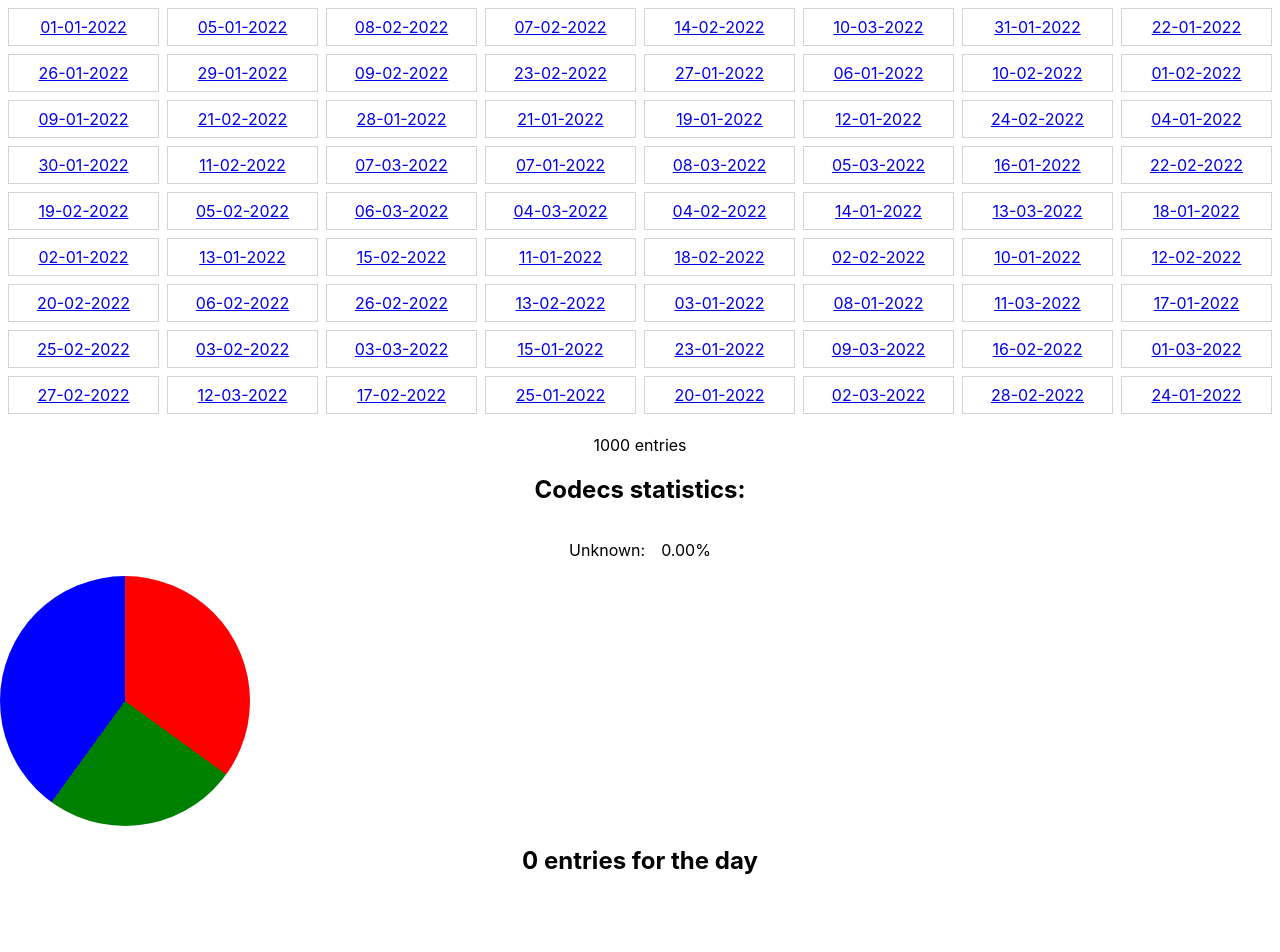
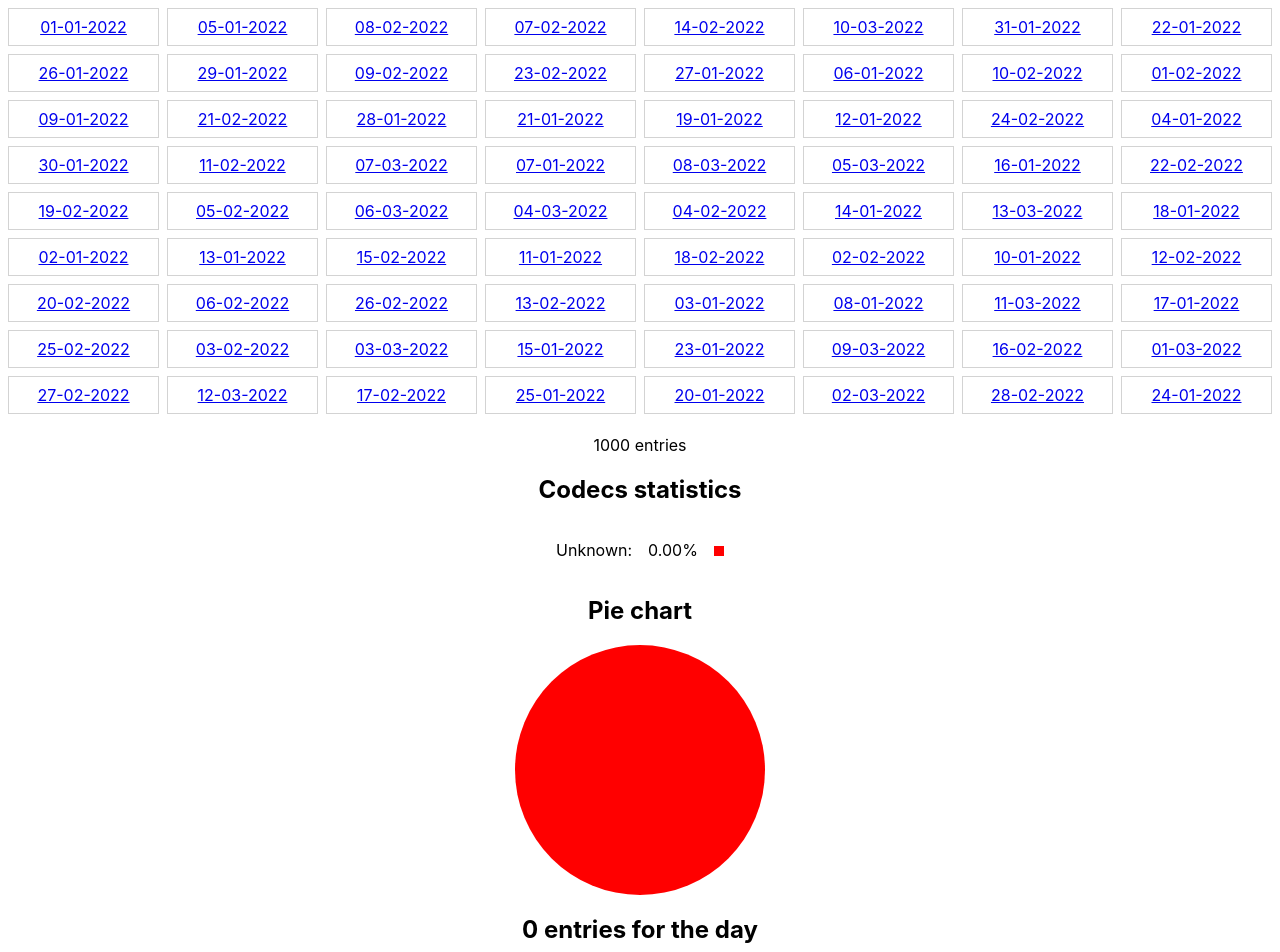
Before and after one commit to maurer2/fernsprecher-kodierer-dekodierer-schau, a React (Create React App) app in the folder app/: page /calls/01-01-2022 in a window 1280 px wide. Shown: the top 952 px of the page. Before the commit the page ends 895 px from the top, so only its background shows below. Built offline with nearby package versions, Linux system fonts and the light colour scheme.

Commit message:
Added π chart

```diff
--- a/app/src/App.css
+++ b/app/src/App.css
@@ -14,3 +14,7 @@
   border: 1px solid lightgray;
   appearance: button;
 }
+
+.pie-chart {
+  margin: auto;
+}
--- a/app/src/features/calls/components/Call/Call.tsx
+++ b/app/src/features/calls/components/Call/Call.tsx
@@ -21,36 +21,60 @@ const Call: VFC<Readonly<Types.CallProps>> = ({ calls }) => {
 
   const [numberOfCodecs, _, codecStatisticRelative] = useCallStatistics(receiveCodecs);
 
-  const colours = ['red', 'green', 'blue', 'yellow', 'orange', 'deeppink']
-  const gradientSections = codecStatisticRelative.map(([_, percentage], index) => {
+  const colours = ['red', 'green', 'blue', 'yellow', 'orange', 'deeppink'];
+  const gradientSections = codecStatisticRelative.reduce(
+    (total, current, index) => {
       const colour = colours[index]; // todo wrap around
-    const word = `${colour} %0 ${percentage.toFixed(5)}%`
+      const endValue = total.startValue + current[1];
 
-    return word
-  })
+      const section = `${colour} ${total.startValue.toFixed(5)}% ${endValue.toFixed(5)}%`;
 
-  console.log(gradientSections.join(', '))
+      const newTotal = {
+        startValue: total.startValue + current[1],
+        sections: total.sections.concat(section),
+      };
+
+      return newTotal;
+    },
+    {
+      startValue: 0,
+      sections: [] as string[],
+    }
+  );
+
+  const gradientsSectionsString = gradientSections.sections.join(', ');
 
   const pieChartStyle = {
     width: '250px',
     height: '250px',
-    background: "conic-gradient(red 0% 35%, green 0% 60%, blue 0% 100%)",
-    borderRadius: "50%"
+    background: `conic-gradient(${gradientsSectionsString})`,
+    borderRadius: '50%',
   };
 
   return (
     <div className="container">
-      <h2>Codecs statistics:</h2>
+      <h2>Codecs statistics</h2>
       <dl>
-        {codecStatisticRelative.map(([key, value]) => (
+        {codecStatisticRelative.map(([key, value], index) => (
           <Fragment key={key}>
             <dt>{key}:</dt>
-            <dt>{value.toFixed(2)}%</dt>
+            <dt>
+              <span>{value.toFixed(2)}%</span>
+              <span
+                style={{
+                  display: 'inline-block',
+                  marginLeft: '1rem',
+                  width: '1ch',
+                  height: '1ch',
+                  background: `${colours[index]}`,
+                }}
+              ></span>
+            </dt>
           </Fragment>
         ))}
       </dl>
+      <h2>Pie chart</h2>
       <div className="pie-chart" style={pieChartStyle} />
-      <div>
       <h2>{numberOfCodecs} entries for the day</h2>
       <code>
         {Boolean(entriesForDay) &&
@@ -61,7 +85,6 @@ const Call: VFC<Readonly<Types.CallProps>> = ({ calls }) => {
           ))}
       </code>
     </div>
-    </div>
   );
 };
 
--- a/app/src/features/calls/hooks/useCallStatistics/useCallStatistics.types.ts
+++ b/app/src/features/calls/hooks/useCallStatistics/useCallStatistics.types.ts
@@ -2,4 +2,4 @@ export type Codec = string | null;
 
 export type StatisticsAbsolute = Record<Extract<Codec, string>, number>;
 
-export type StatisticsRelative = [codecName:  Extract<Codec, string>, percentage: number][];
+export type StatisticsRelative = [codecName: Extract<Codec, string>, percentage: number][];
```
Lines whose indentation alone changed are shown as unchanged.
